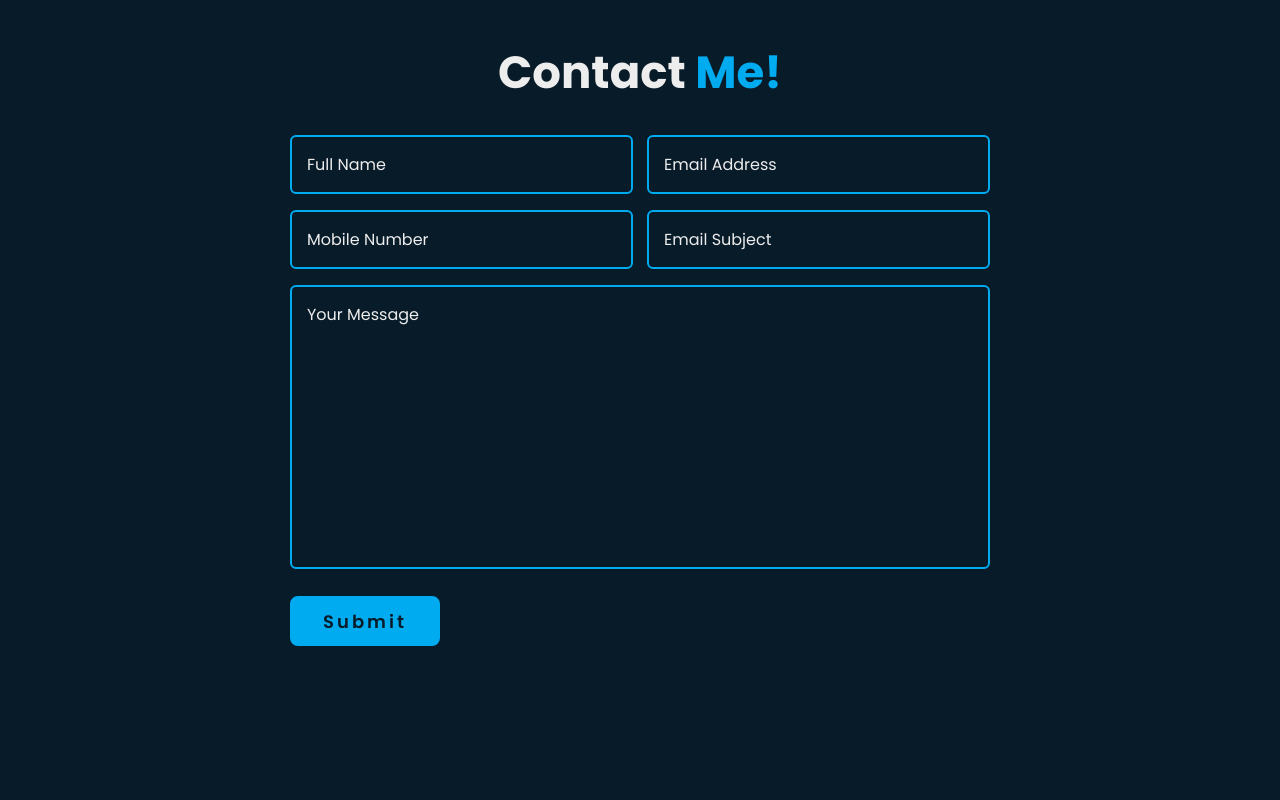
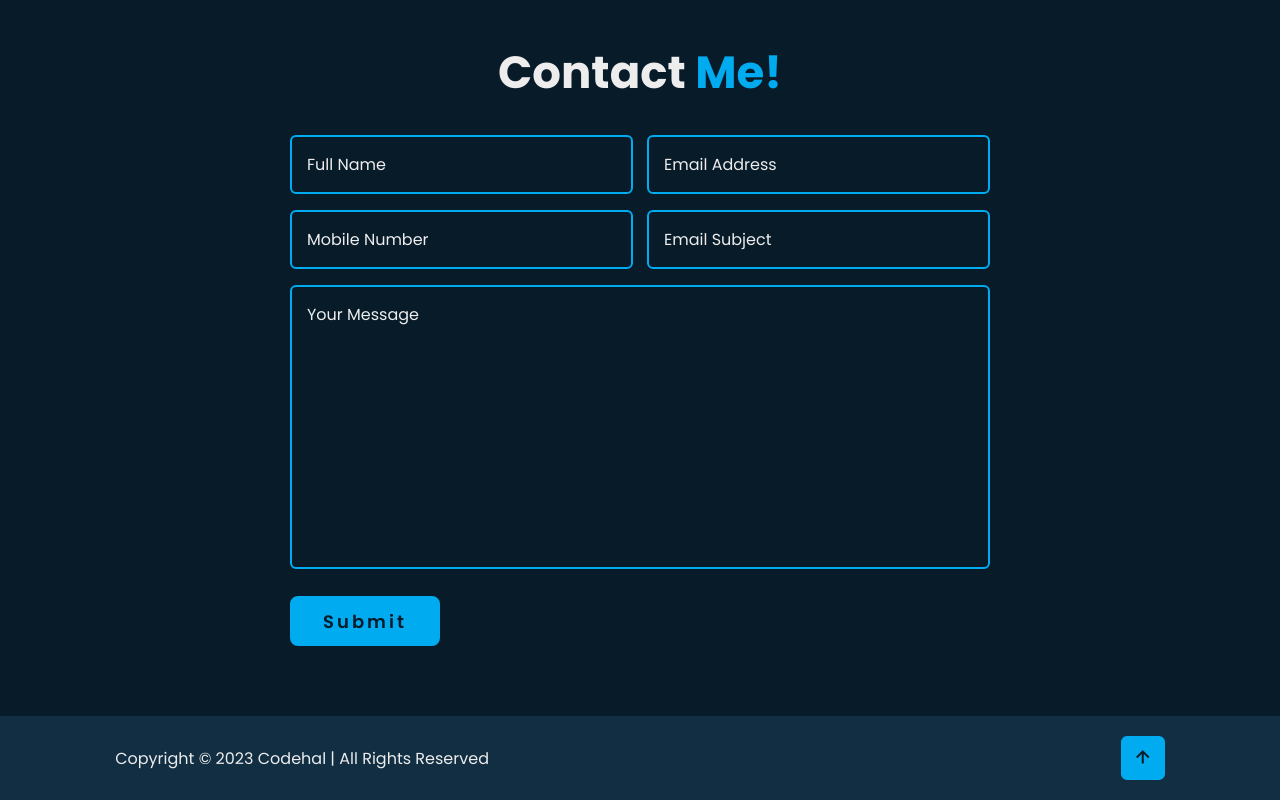
Before and after one commit to MIhnatco/Portfolio3, a plain HTML site: page index.html in a window 1280 px wide. Shown: the part 2420-3220 px from the top of the page. Before the commit the page ends 3136 px from the top, so only its background shows below. Drawn offline with nearby package versions, Linux system fonts and the light colour scheme.

Commit message:
Update index.html
created footer segment with styles

```diff
--- a/css/styles.css
+++ b/css/styles.css
@@ -520,3 +520,57 @@ section {
 .contact form .btn-box.btns .btn {
     cursor: pointer;
 }
+
+
+/* footer */
+.footer {
+    display: flex;
+    justify-content: space-between;
+    align-items: center;
+    flex-wrap: wrap;
+    padding: 2rem 9%;
+    background: var(--secondary-bg-color);
+}
+
+.footer-text p {
+    font-size: 1.6rem;
+}
+
+.footer-iconTop a {
+    position: relative;
+    display: inline-flex;
+    justify-content: center;
+    align-items: center;
+    padding: 0.8rem;
+    background: var(--primary-color);
+    border: .2rem solid var(--primary-color);
+    border-radius: .6rem;
+    z-index: 1;
+    transition: 0.5s;
+    overflow: hidden;
+}
+
+.footer-iconTop a::before {
+    content: "";
+    position: absolute;
+    top: 0;
+    left: 0;
+    width: 0;
+    height: 100%;
+    background-color:var(--secondary-bg-color);
+    z-index: -1;
+}
+
+.footer-iconTop a:hover::before {
+    width: 100%;
+}
+
+.bx-up-arrow-alt {
+    font-size: 2.4rem;
+    color: var(--primary-bg-color);
+
+}
+
+.bx-up-arrow-alt:hover {
+    color: var(--primary-color);
+}
--- a/index.html
+++ b/index.html
@@ -236,15 +236,12 @@
 
                 <div class="input-field">
                     <input type="text" placeholder="Full Name" required>
-                    <span class="focus">
+                    <span class="focus"> </span>
+                </div>
 
-                    </span>
-                </div>
                 <div class="input-field">
                     <input type="text" placeholder="Email Address" required>
-                    <span class="focus">
-
-                    </span>
+                    <span class="focus"> </span>
                 </div>
 
             </div> <!-- /input-box -->
@@ -253,15 +250,11 @@
 
                 <div class="input-field">
                     <input type="number" placeholder="Mobile Number" required>
-                    <span class="focus">
-
-                    </span>
+                    <span class="focus"> </span>
                 </div>
                 <div class="input-field">
                     <input type="text" placeholder="Email Subject" required>
-                    <span class="focus">
-
-                    </span>
+                    <span class="focus"> </span>
                 </div>
 
             </div> <!-- /input-box -->
@@ -280,6 +273,17 @@
         </form>
     </section>
 
+    <!-- Footer design -->
+    <footer class="footer">
+        <div class="footer-text">
+            <p>Copyright &copy; 2023 Codehal | All Rights Reserved</p>
+        </div>
+
+        <div class="footer-iconTop">
+            <a href="#"><i class='bx bx-up-arrow-alt'></i></a>
+        </div>
+    </footer>
+
 
     <script src="js/script.js"></script>
 
```
